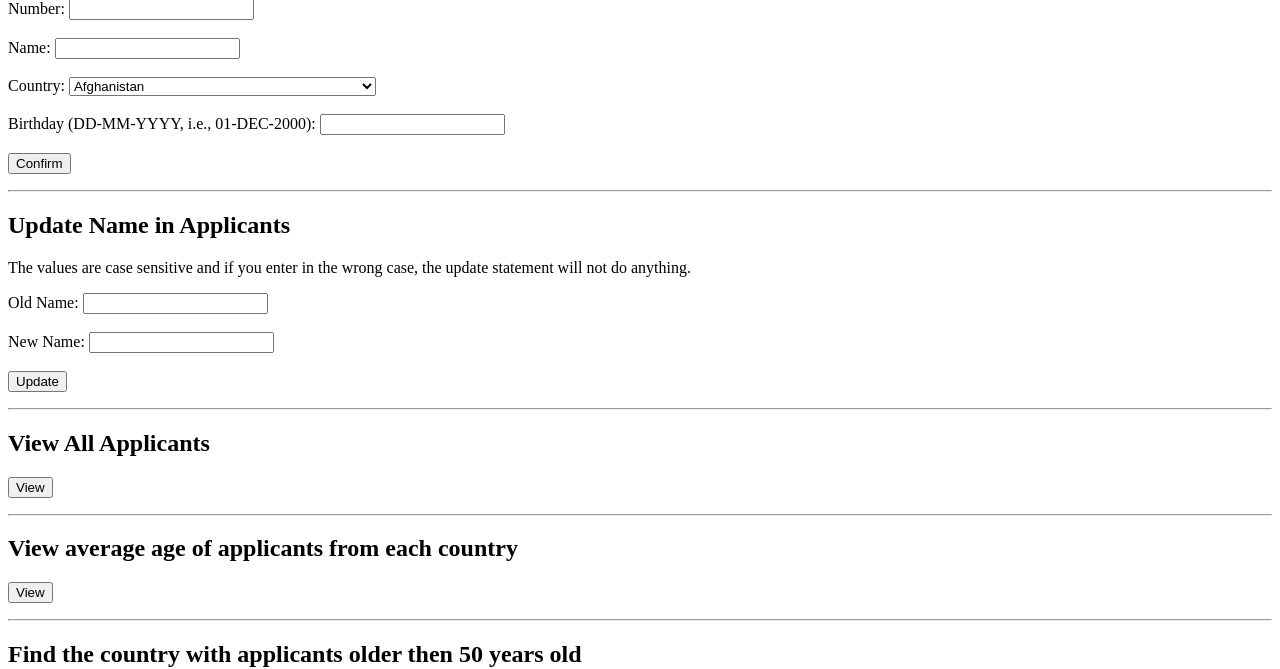
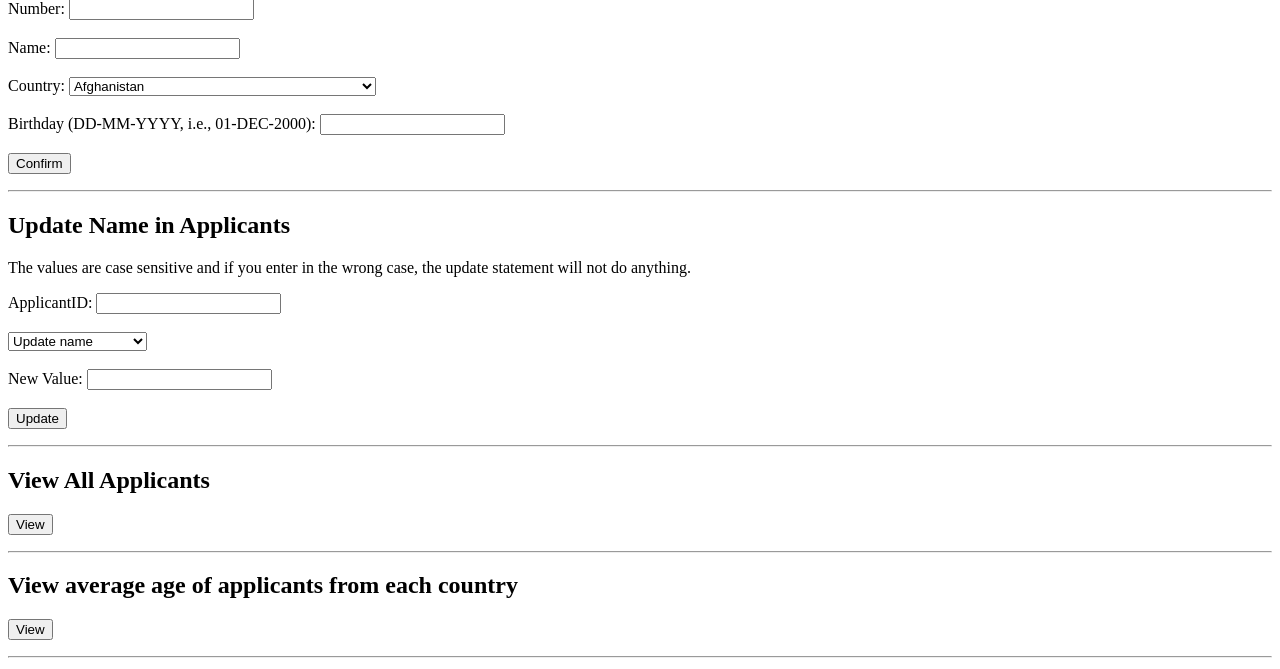
Before and after one commit to Shawn-Xihao-Wu/Modeling-Canadian-Immigration-System-in-SQL-and-PHP-CPSC-304, a PHP site: page /applicants.php in a window 1280 px wide. Shown: the part 56-725 px from the top of the page. Run offline with PHP 8.4, Linux system fonts and the light colour scheme.

Commit message:
add UPDATE

```diff
--- a/applicants.php
+++ b/applicants.php
@@ -154,13 +154,21 @@
         function handleUpdateRequest() {
             global $db_conn;
 
-            $old_name = $_POST['oldName'];
-            $new_name = $_POST['newName'];
+            $ApplicantID = $_POST['ApplicantID'];
+            $newValue = $_POST['newValue'];
+            $UpdateOptions = $_POST['UpdateOptions'];
 
-            echo "here";
+            if ($UpdateOptions == "Update name") {
+                $UpdateOptions = "NameOfApplicants";
+            } else if ($UpdateOptions == "Update DateOfBirth") {
+                $UpdateOptions = "DateOfBirth";
+            } else if ($UpdateOptions == "Update Nationality") {
+                $UpdateOptions = "Nationality";
+            }
+
 
             // you need the wrap the old name and new name values with single quotations
-            executePlainSQL("UPDATE Applicants SET NameOfApplicants='" . $new_name . "' WHERE NameOfApplicants ='" . $old_name . "'");
+            executePlainSQL("UPDATE Applicants SET " . $UpdateOptions .  "= '" . $newValue . "' WHERE ApplicantID ='" . $ApplicantID . "'");
             OCICommit($db_conn);
         }
 
@@ -535,9 +543,17 @@
         <p>The values are case sensitive and if you enter in the wrong case, the update statement will not do anything.</p>
 
         <form method="POST" action="applicants.php"> <!--refresh page when submitted-->
+
             <input type="hidden" id="updateQueryRequest" name="updateQueryRequest">
-            Old Name: <input type="text" name="oldName"> <br /><br />
-            New Name: <input type="text" name="newName"> <br /><br />
+            ApplicantID: <input type="text" name="ApplicantID"> <br /><br />
+
+            <select name="UpdateOptions" id="UpdateOptions">
+                <option value="Update name">Update name</option>
+                <option value="Update DateOfBirth">Update DateOfBirth</option>
+                <option value="Update Nationality">Update Nationality</option>
+            </select> <br /><br />
+
+            New Value: <input type="text" name="newValue"> <br /><br />
 
             <input type="submit" value="Update" name="updateSubmit"></p>
         </form>
```
